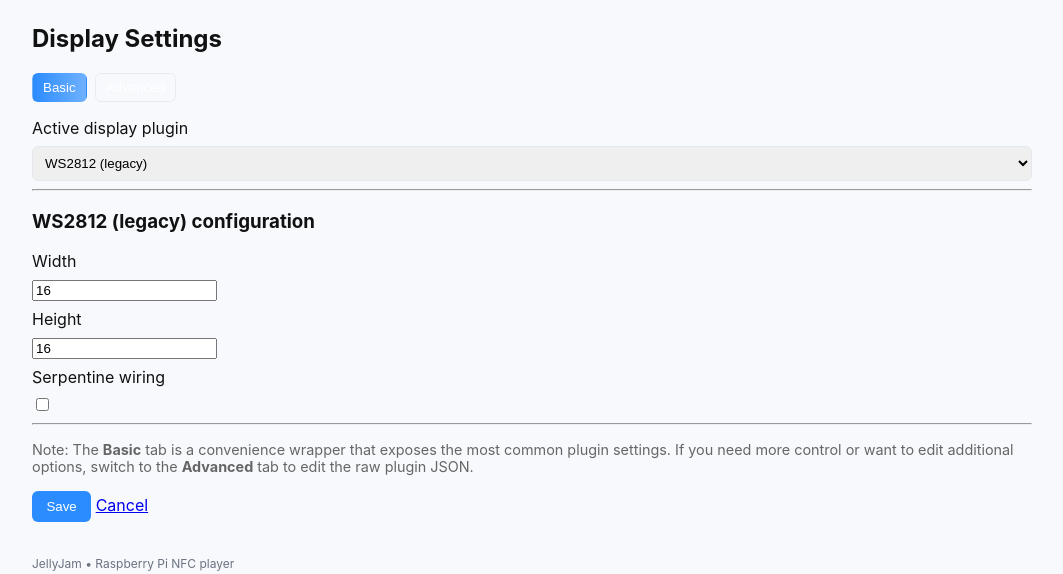
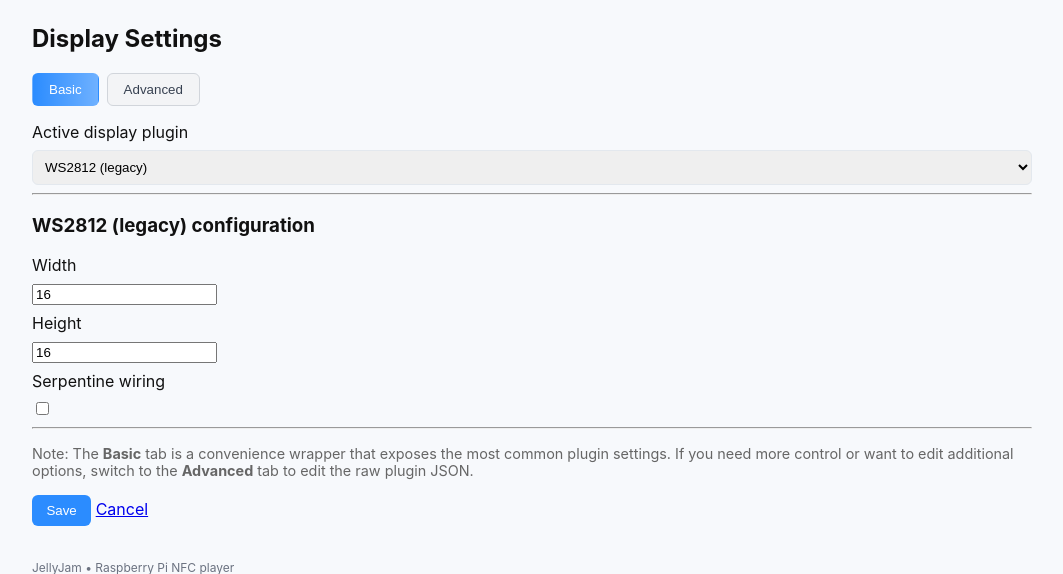
Before and after one commit to BubbaFatAss/JellyJam, a Flask app: page /settings in a window 1280 px wide. Shown: the part 64-638 px from the top of the page, without its empty margins (108-1171 px from the left). Run offline with Flask 2, Linux system fonts and the light colour scheme.

Commit message:
Improve readability of unselected buttons on the Settings page

```diff
--- a/app/static/style.css
+++ b/app/static/style.css
@@ -28,8 +28,9 @@ footer{max-width:1000px;margin:2rem auto;color:#6b7280;font-size:.9rem}
 
 /* Settings tab buttons */
 .settings-tabs { display:flex; gap:0.5rem; }
-.tab-btn { padding:6px 10px; border-radius:6px; border:1px solid rgba(11,22,40,0.06); background:transparent; cursor:pointer }
-.tab-btn.active { background: linear-gradient(90deg,var(--accent),#6fb1ff); color: white; border-color: transparent }
+.tab-btn { padding:8px 16px; border-radius:6px; border:1px solid #d1d5db; background:#f3f4f6; color:#374151; cursor:pointer; font-weight:500; transition: all 0.2s ease; }
+.tab-btn:hover { background:#e5e7eb; border-color:#9ca3af; }
+.tab-btn.active { background: linear-gradient(90deg,var(--accent),#6fb1ff); color: white; border-color: transparent; }
 .tab-btn:focus { outline: none; box-shadow: 0 0 0 3px rgba(43,140,255,0.12); }
 
 .jj-toast-item.error{ background: linear-gradient(90deg,#ef4444,#dc2626); }
```
